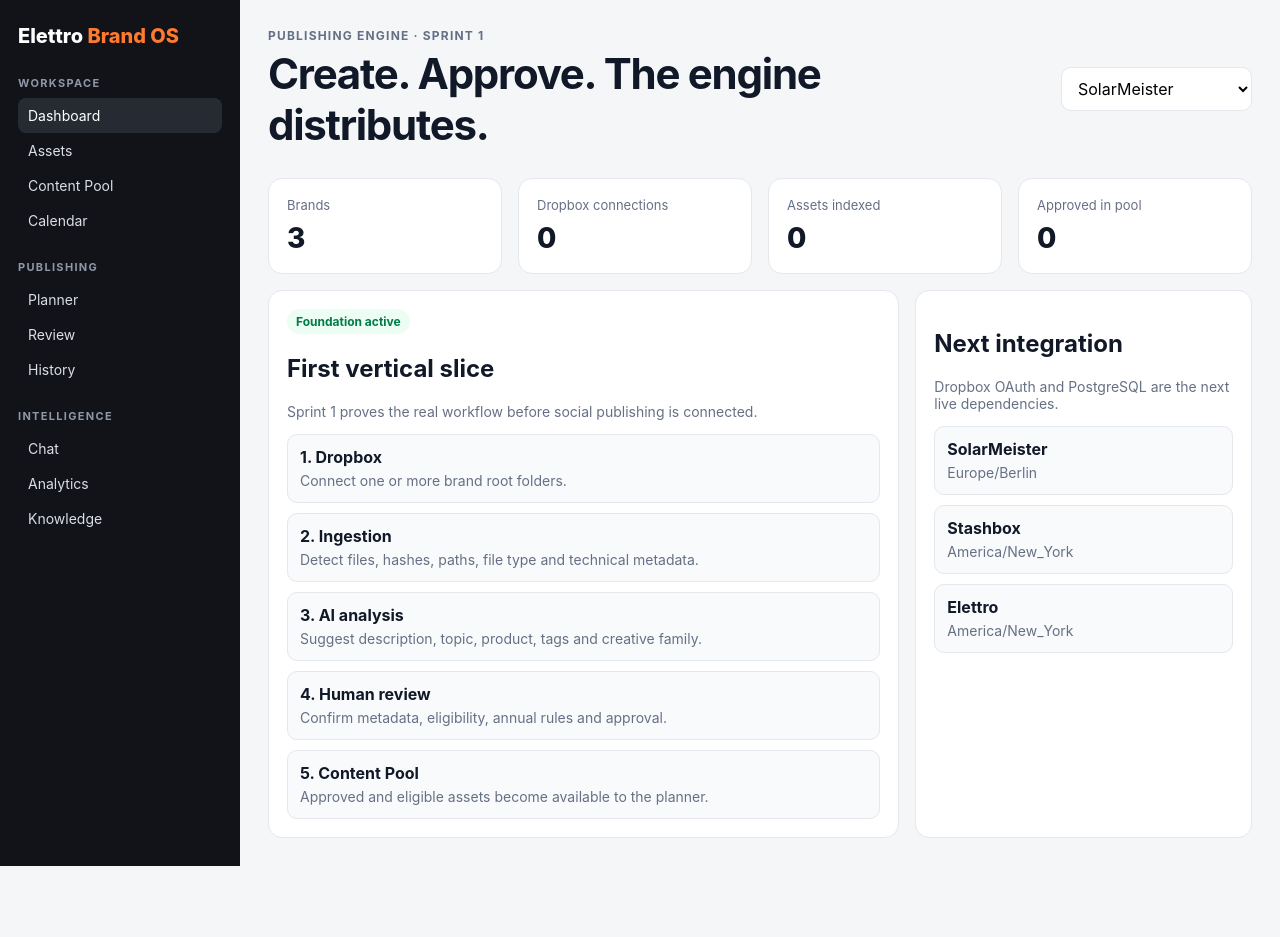
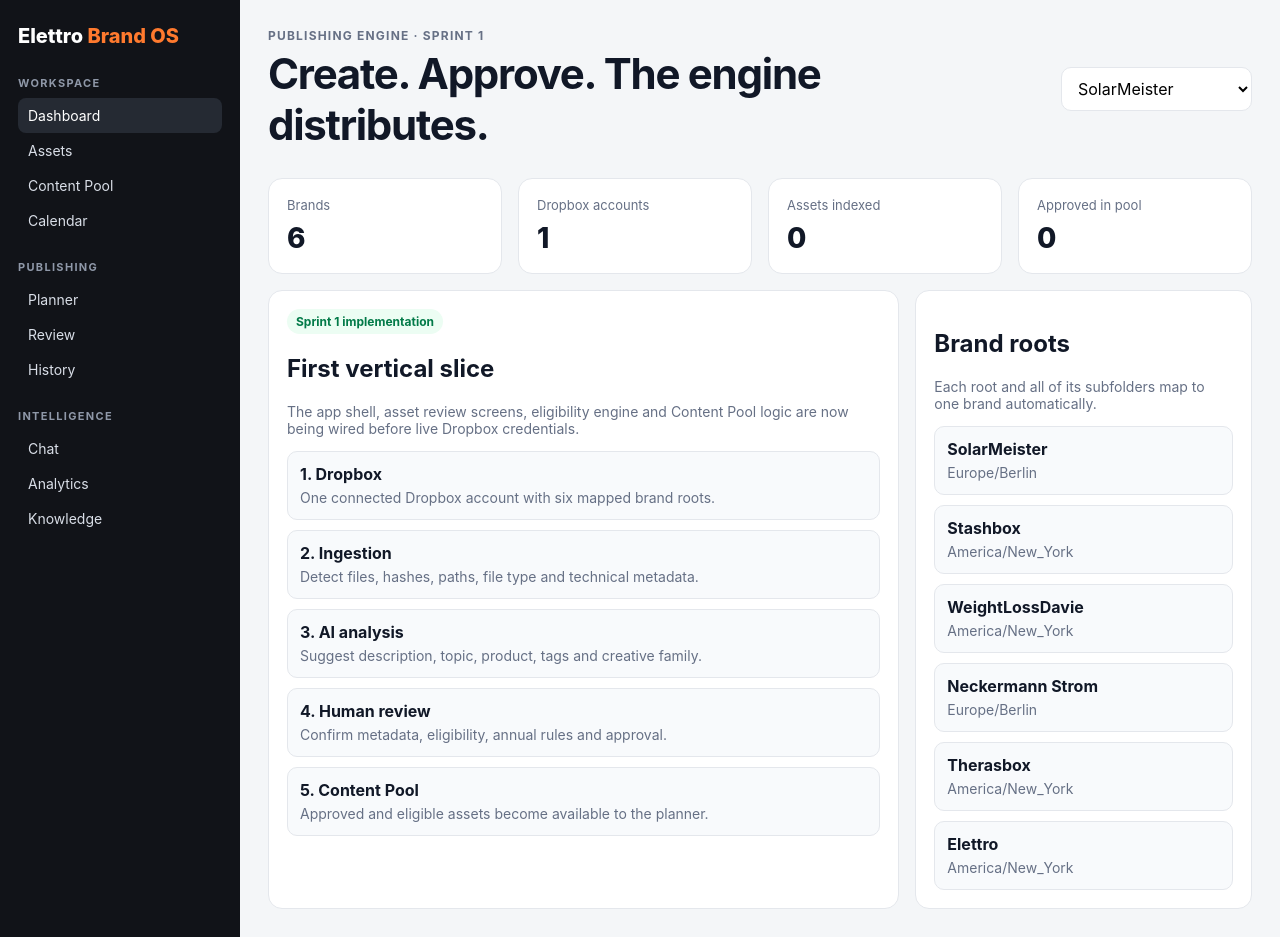
Before and after one commit to elettro/elettro-brand-os, a Next.js app in the folder apps/web/: page / in a window 1280 px wide. Before the commit the page ends 866 px from the top, so only its background shows below. Built offline with nearby package versions, Linux system fonts and the light colour scheme.

Commit message:
Link dashboard to real Sprint 1 pages

```diff
--- a/apps/web/app/page.tsx
+++ b/apps/web/app/page.tsx
@@ -1,8 +1,9 @@
+import Link from "next/link";
 import { BrandSwitcher } from "@/components/brand-switcher";
 import { sprintOneBrands } from "@/lib/brands";
 
 const pipeline = [
-  ["Dropbox", "Connect one or more brand root folders."],
+  ["Dropbox", "One connected Dropbox account with six mapped brand roots."],
   ["Ingestion", "Detect files, hashes, paths, file type and technical metadata."],
   ["AI analysis", "Suggest description, topic, product, tags and creative family."],
   ["Human review", "Confirm metadata, eligibility, annual rules and approval."],
@@ -13,15 +14,13 @@ export default function DashboardPage() {
   return (
     <div className="shell">
       <aside className="sidebar">
-        <div className="brandmark">
-          Elettro <span>Brand OS</span>
-        </div>
+        <div className="brandmark">Elettro <span>Brand OS</span></div>
 
         <div className="nav-section">
           <div className="nav-label">Workspace</div>
-          <a className="nav-item active" href="/">Dashboard</a>
-          <a className="nav-item" href="#">Assets</a>
-          <a className="nav-item" href="#">Content Pool</a>
+          <Link className="nav-item active" href="/">Dashboard</Link>
+          <Link className="nav-item" href="/assets">Assets</Link>
+          <Link className="nav-item" href="/content-pool">Content Pool</Link>
           <a className="nav-item" href="#">Calendar</a>
         </div>
 
@@ -46,36 +45,21 @@ export default function DashboardPage() {
             <div className="eyebrow">Publishing Engine · Sprint 1</div>
             <h1>Create. Approve. The engine distributes.</h1>
           </div>
-          <BrandSwitcher brands={[...sprintOneBrands]} />
+          <BrandSwitcher brands={sprintOneBrands} />
         </div>
 
         <div className="grid stats">
-          <div className="card">
-            <div className="metric">Brands</div>
-            <div className="metric-value">3</div>
-          </div>
-          <div className="card">
-            <div className="metric">Dropbox connections</div>
-            <div className="metric-value">0</div>
-          </div>
-          <div className="card">
-            <div className="metric">Assets indexed</div>
-            <div className="metric-value">0</div>
-          </div>
-          <div className="card">
-            <div className="metric">Approved in pool</div>
-            <div className="metric-value">0</div>
-          </div>
+          <div className="card"><div className="metric">Brands</div><div className="metric-value">6</div></div>
+          <div className="card"><div className="metric">Dropbox accounts</div><div className="metric-value">1</div></div>
+          <div className="card"><div className="metric">Assets indexed</div><div className="metric-value">0</div></div>
+          <div className="card"><div className="metric">Approved in pool</div><div className="metric-value">0</div></div>
         </div>
 
         <div className="hero">
           <section className="card">
-            <span className="status-chip">Foundation active</span>
+            <span className="status-chip">Sprint 1 implementation</span>
             <h2>First vertical slice</h2>
-            <p className="muted">
-              Sprint 1 proves the real workflow before social publishing is connected.
-            </p>
-
+            <p className="muted">The app shell, asset review screens, eligibility engine and Content Pool logic are now being wired before live Dropbox credentials.</p>
             <div className="pipeline">
               {pipeline.map(([title, description], index) => (
                 <div className="pipeline-row" key={title}>
@@ -87,23 +71,15 @@ export default function DashboardPage() {
           </section>
 
           <aside className="card">
-            <h2>Next integration</h2>
-            <p className="muted">
-              Dropbox OAuth and PostgreSQL are the next live dependencies.
-            </p>
+            <h2>Brand roots</h2>
+            <p className="muted">Each root and all of its subfolders map to one brand automatically.</p>
             <div className="pipeline">
-              <div className="pipeline-row">
-                <strong>SolarMeister</strong>
-                <span className="muted">Europe/Berlin</span>
-              </div>
-              <div className="pipeline-row">
-                <strong>Stashbox</strong>
-                <span className="muted">America/New_York</span>
-              </div>
-              <div className="pipeline-row">
-                <strong>Elettro</strong>
-                <span className="muted">America/New_York</span>
-              </div>
+              {sprintOneBrands.map((brand) => (
+                <div className="pipeline-row" key={brand.id}>
+                  <strong>{brand.name}</strong>
+                  <span className="muted">{brand.timezone}</span>
+                </div>
+              ))}
             </div>
           </aside>
         </div>
```
